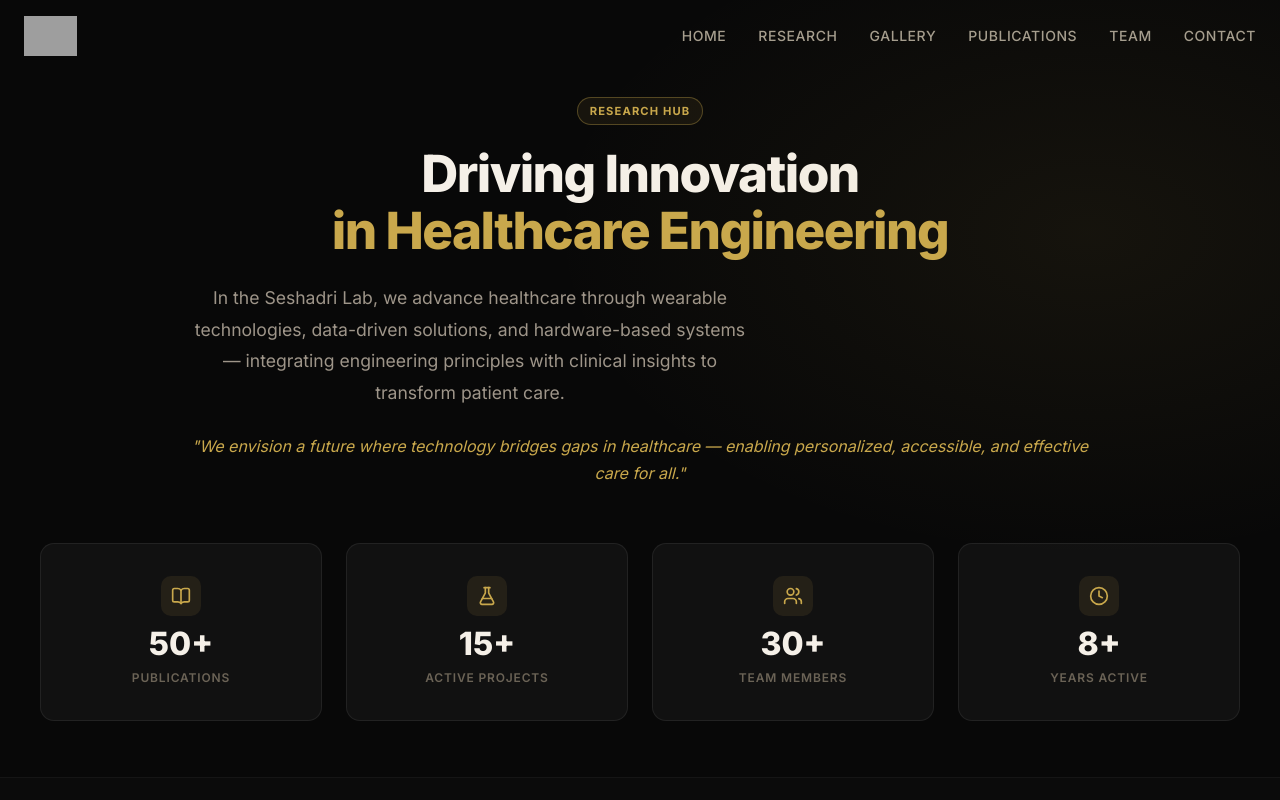
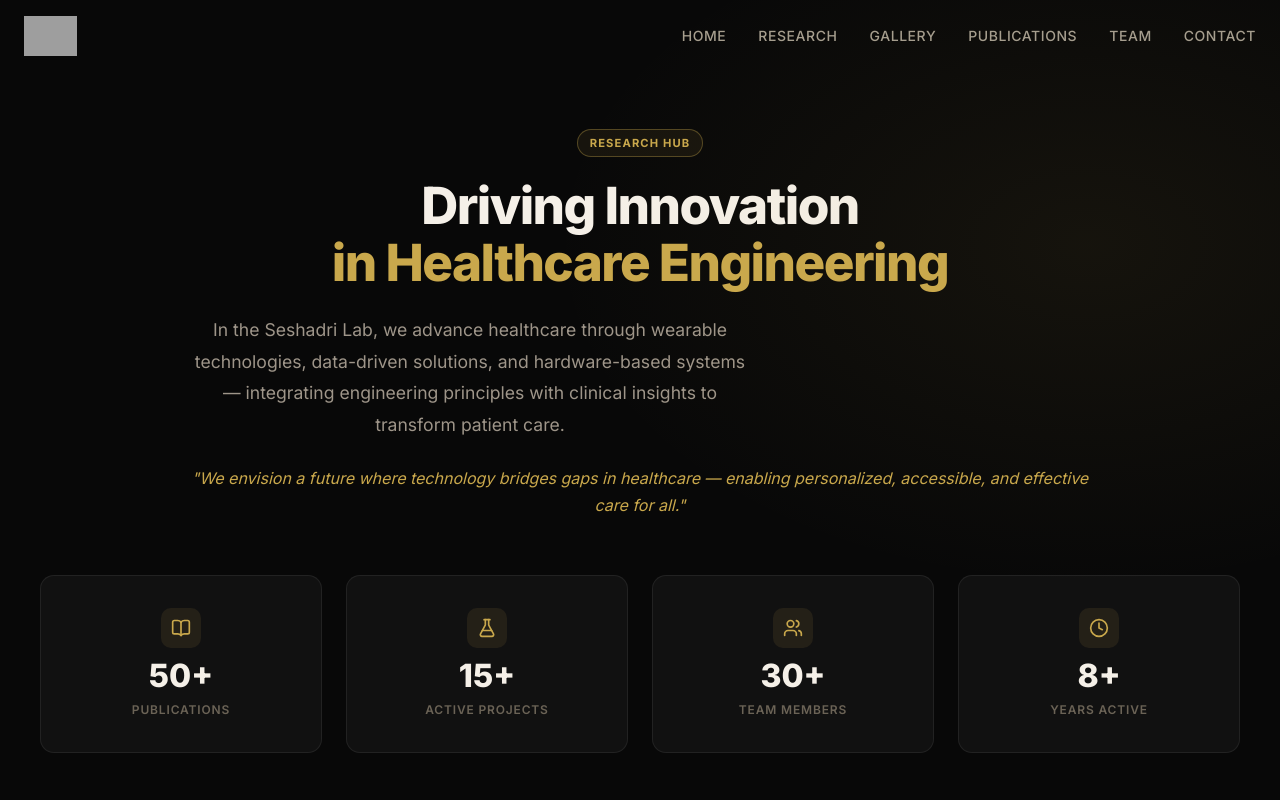
Before and after one commit to prasanth-selva/Seshadri_Lab_Update, a Next.js app: page /research in a window 1280 px wide. Shown: the top 800 px of the page. Built offline with nearby package versions, Linux system fonts and the light colour scheme; grey boxes are pictures that could not be loaded.

Commit message:
research page alignment done

```diff
--- a/src/app/research/page.tsx
+++ b/src/app/research/page.tsx
@@ -27,7 +27,13 @@ const S = {
   } as React.CSSProperties,
   section: (bg = "transparent"): React.CSSProperties => ({
     background: bg,
-    padding: "5rem 0",
+    minHeight: "100vh",
+    display: "flex",
+    flexDirection: "column",
+    justifyContent: "center",
+    paddingTop: "6rem",
+    paddingBottom: "4rem",
+    position: "relative",
   }),
   label: {
     display: "inline-flex",
@@ -128,7 +134,7 @@ export default function ResearchPage() {
       <main style={S.page}>
 
         {/* ══════════════════ HERO ══════════════════ */}
-        <section style={{ ...S.section(), paddingTop: "6rem", paddingBottom: "3.5rem", position: "relative", overflow: "hidden" }}>
+        <section style={{ ...S.section(), minHeight: "100vh", display: "flex", flexDirection: "column", justifyContent: "center", paddingTop: "8rem", paddingBottom: "4rem", position: "relative", overflow: "hidden" }}>
           {/* Subtle ambient glow — far right */}
           <div style={{
             position: "absolute", inset: 0, pointerEvents: "none",
```
